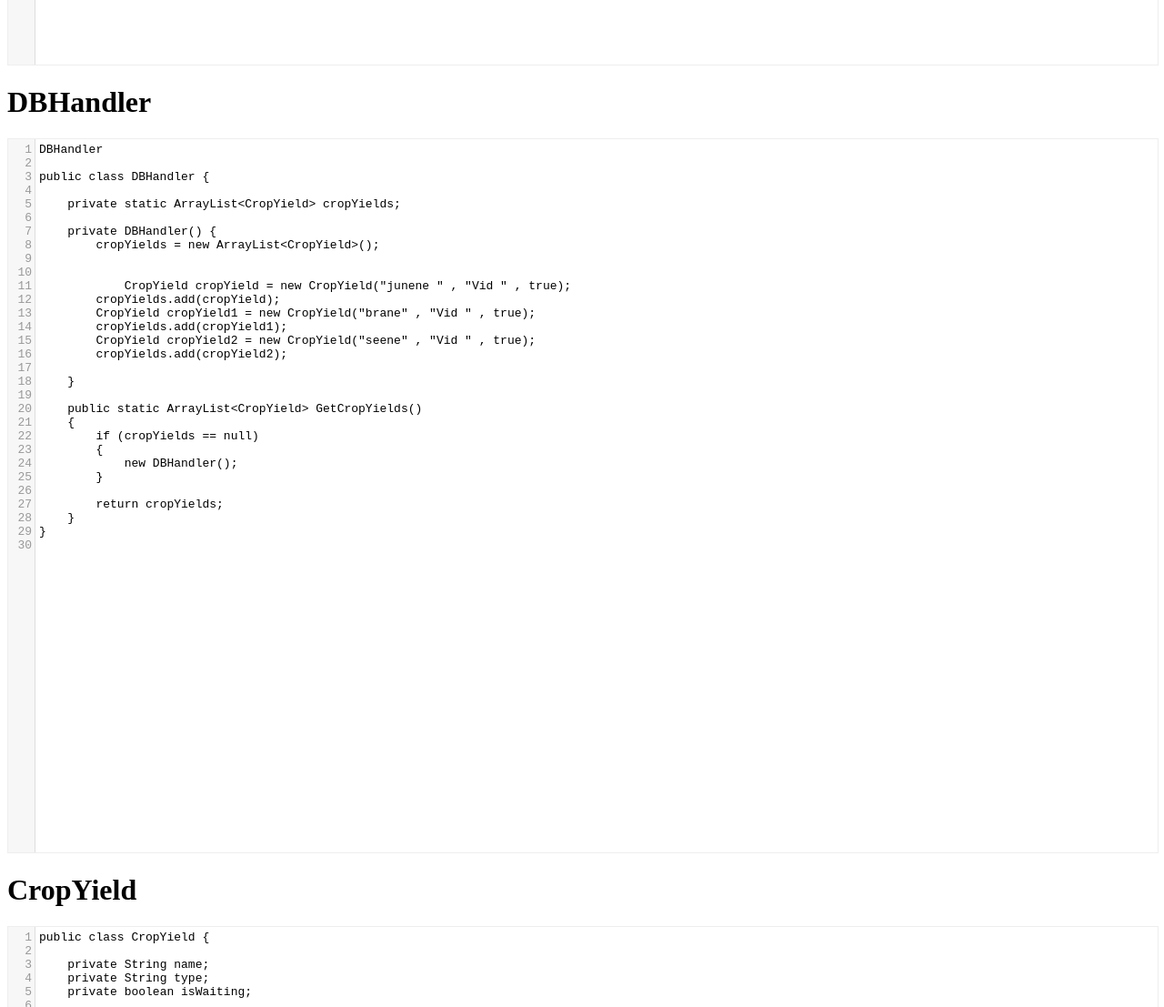
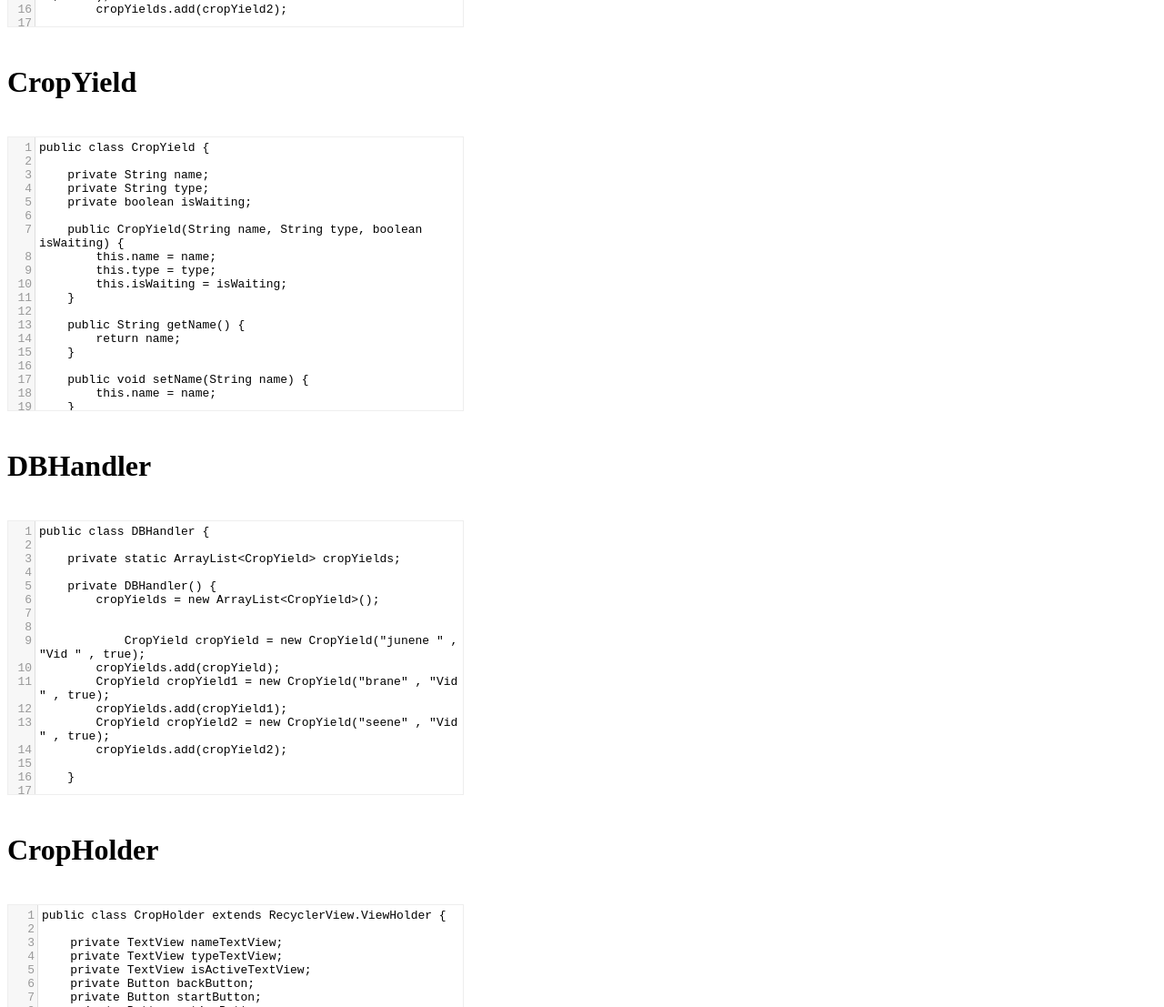
Before and after one commit to cheatt/cheatt, a plain HTML site: page index.html in a window 1280 px wide. Shown: the part 780-1887 px from the top of the page at 91% size. Drawn offline with nearby package versions, Linux system fonts and the light colour scheme.

Commit message:
Update index.html

```diff
--- a/index.html
+++ b/index.html
@@ -3,7 +3,9 @@
     .CodeMirror {
     margin: 20px 0px;
     border: 1px solid #eee;
-    height: auto;
+    height: 300px;
+    width: 500px;
+    display:inline-block;
 }
 
 .CodeMirror pre {
@@ -315,7 +317,7 @@ public class DBHandler {
                 readOnly: true,
                 lineWrapping: true,
             });
-            cm.setSize("100%", "100%");
+            //cm.setSize("100%", "100%");
     }
 
 </script>
```
